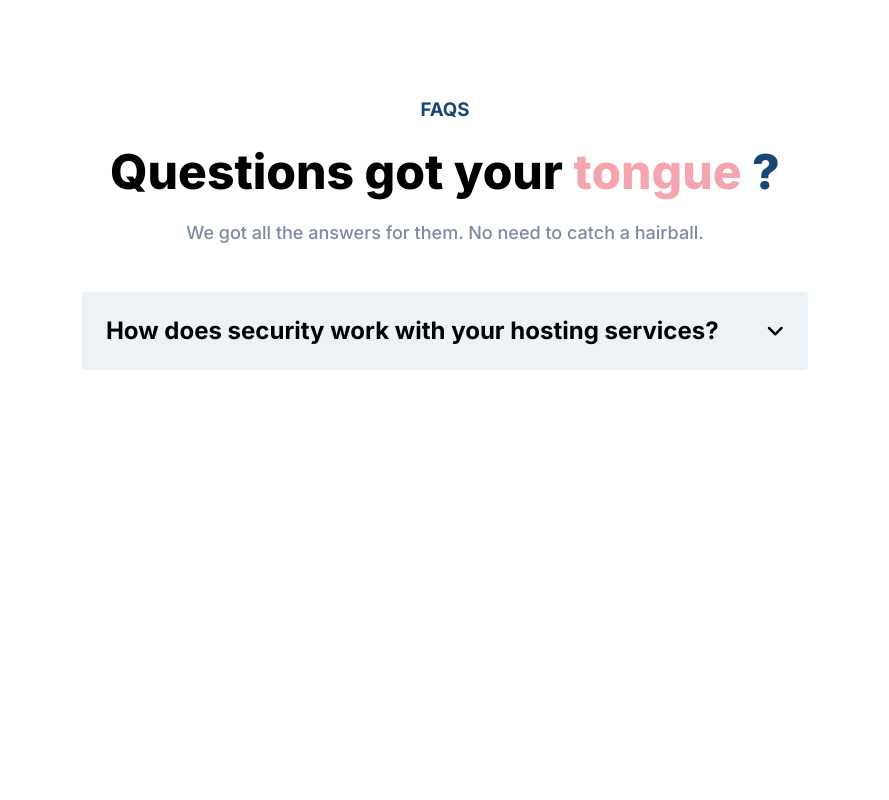
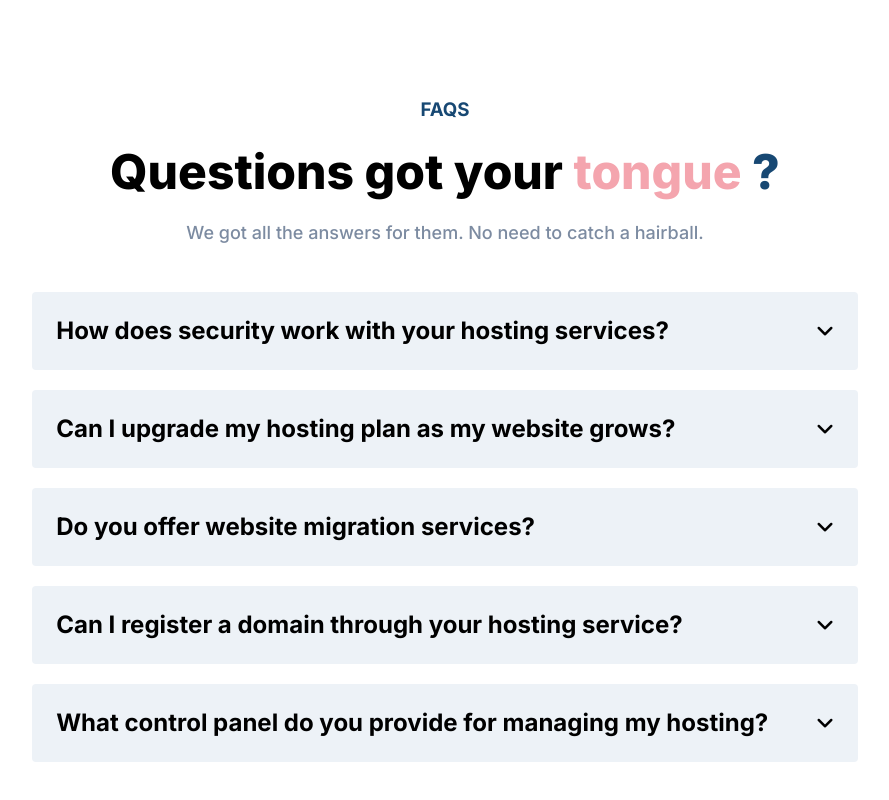
Before and after one commit to mpfuns/meow-hosting, a React (Create React App) app: page / in a window 1280 px wide. Shown: the part 6283-7083 px from the top of the page, without its empty margins (195-1084 px from the left). Before the commit the page ends 6749 px from the top, so only its background shows below. Built offline with nearby package versions, Linux system fonts and the light colour scheme.

Commit message:
working on FAQ

```diff
--- a/src/App.css
+++ b/src/App.css
@@ -554,6 +554,7 @@ margin-right: 32px;
   padding: 24px;
   border-radius: 4px;
   transition: all .3s ease;
+  margin-bottom: 20px;
 }
 .faq-item:hover{
   background-color: #e2e3e3;
@@ -567,13 +568,15 @@ margin-right: 32px;
   border: none;
   background: none;
   font-size: 20px;
-  transform: none
-}
-.faq-item--button:active{
-  transform: rotate(180deg);
+  transition: all ease-in-out;
+
+
 }
 
-/*Small phones, tablets, large smartphone */
+
+
+
+/*Small phones, tablets, large smartphone   */
 @media (max-width: 768px){
 
 }
--- a/src/Comps/FAQ.js
+++ b/src/Comps/FAQ.js
@@ -3,18 +3,24 @@ import React from "react"
 export default function FAQ(){
    const [questions, setQuestions] = React.useState([{id: 1, open: false},{id: 2, open: false},{id: 3, open: false}, {id: 4, open: false}, {id: 5, open: false}])
 
+
+
+
    function questionOpen (num){
-        setQuestions(oldQuestions => oldQuestions.map(part =>{
+
+
+    setQuestions(oldQuestions => oldQuestions.map(part =>{
             if(part.id === num){
                 return {...part, open: !part.open }
             } else{
                 return part
+                //{...part, open: !part.open }
             }
         }))
 
 
    }
-   console.log(questions[0])
+
 
 
     return (
@@ -27,12 +33,58 @@ export default function FAQ(){
                     <div className="faq-item">
                         <div className="faq-item--group">
                             <h2>How does security work with your hosting services? </h2>
-                            <button className="faq-item--button" onClick={() => questionOpen(1)}><i class="fa-solid fa-angle-down"></i></button>
+                            <button className="faq-item--button"  onClick={() => questionOpen(1)}style={
+                                questions[0].id=== 1& questions[0].open ? { transform: 'rotate(-180deg) translatez(0px)',
+                                transition: "all 0.3s ease 0s"} :
+                                { transform: 'none',
+                                transition: "all 0.3s ease 0s"} } ><i class="fa-solid fa-angle-down"></i></button>
                         </div>
-                        { questions[0].open? <p>tttt</p> :<p></p> }
+                        { questions[0].open? <p>Our hosting services include various security measures such as firewalls, malware scanning, DDoS protection, and SSL certificates to safeguard your website and data. Regular backups are also provided to ensure data recovery in case of any unforeseen events.</p> :<p></p> }
                     </div>
-
-
+                    <div className="faq-item">
+                        <div className="faq-item--group">
+                            <h2>Can I upgrade my hosting plan as my website grows?</h2>
+                            <button className="faq-item--button"  onClick={() => questionOpen(2)}style={
+                                questions[1].id=== 2& questions[1].open ? { transform: 'rotate(-180deg) translatez(0px)',
+                                transition: "all 0.3s ease 0s"} :
+                                { transform: 'none',
+                                transition: "all 0.3s ease 0s"} } ><i class="fa-solid fa-angle-down"></i></button>
+                        </div>
+                        { questions[1].open? <p>Absolutely! We understand that your hosting needs may evolve over time. You can easily upgrade your hosting plan to accommodate increased traffic, resources, and features. Our seamless upgrade process ensures minimal downtime during the transition.</p> :<p></p> }
+                    </div>
+                    <div className="faq-item">
+                        <div className="faq-item--group">
+                            <h2>Do you offer website migration services? </h2>
+                            <button className="faq-item--button"  onClick={() => questionOpen(3)}style={
+                                questions[2].id=== 3& questions[2].open ? { transform: 'rotate(-180deg) translatez(0px)',
+                                transition: "all 0.3s ease 0s"} :
+                                { transform: 'none',
+                                transition: "all 0.3s ease 0s"} } ><i class="fa-solid fa-angle-down"></i></button>
+                        </div>
+                        { questions[2].open? <p>Yes, we provide website migration assistance for customers transferring from other hosting providers. Our support team will guide you through the process, ensuring a smooth migration of your website and data.</p> :<p></p> }
+                    </div>
+                    <div className="faq-item">
+                        <div className="faq-item--group">
+                            <h2>Can I register a domain through your hosting service? </h2>
+                            <button className="faq-item--button"  onClick={() => questionOpen(4)}style={
+                                questions[3].id=== 4& questions[3].open ? { transform: 'rotate(-180deg) translatez(0px)',
+                                transition: "all 0.3s ease 0s"} :
+                                { transform: 'none',
+                                transition: "all 0.3s ease 0s"} } ><i class="fa-solid fa-angle-down"></i></button>
+                        </div>
+                        { questions[3].open? <p>Yes, we offer domain registration services, and many of our hosting plans include a free domain for the first year. You can also transfer your existing domain to us for hassle-free management.</p> :<p></p> }
+                    </div>
+                    <div className="faq-item">
+                        <div className="faq-item--group">
+                            <h2>What control panel do you provide for managing my hosting?</h2>
+                            <button className="faq-item--button"  onClick={() => questionOpen(5)}style={
+                                questions[4].id=== 5& questions[4].open ? { transform: 'rotate(-180deg) translatez(0px)',
+                                transition: "all 0.3s ease 0s"} :
+                                { transform: 'none',
+                                transition: "all 0.3s ease 0s"} } ><i class="fa-solid fa-angle-down"></i></button>
+                        </div>
+                        { questions[4].open? <p>Yes, we offer domain registration services, and many of our hosting plans include a free domain for the first year. You can also transfer your existing domain to us for hassle-free management.</p> :<p></p> }
+                    </div>
                 </div>
 
             </div>
```
